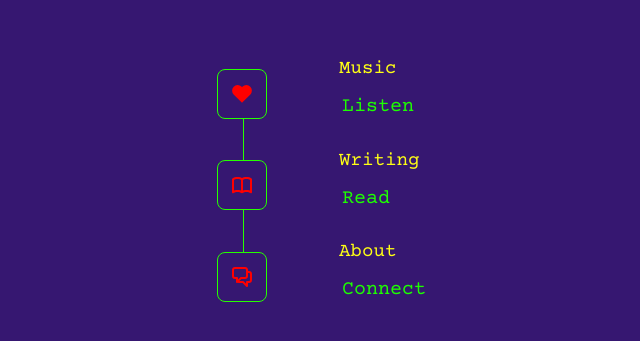
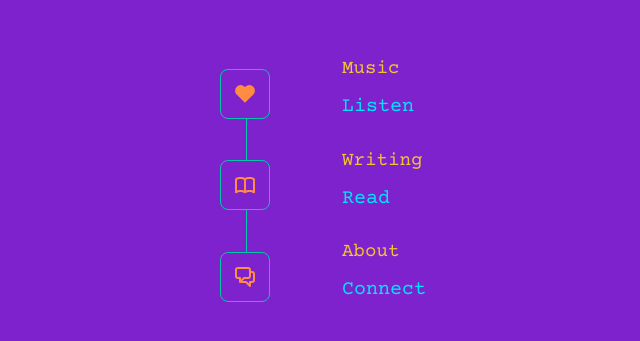
Before and after one commit to pdsabs/plzenjoy, a Vue app: page / in a window 1280 px wide. Shown: the part 215-556 px from the top of the page, without its empty margins (304-944 px from the left). Built offline with nearby package versions, Linux system fonts and the light colour scheme.

Commit message:
Nice color palette

```diff
--- a/src/assets/base.css
+++ b/src/assets/base.css
@@ -10,17 +10,17 @@
     --vt-c-black-soft: #222222;
     --vt-c-black-mute: #282828;
 
-  --vt-c-colorful: #361771;
-  --vt-c-colorful-soft: #401d83;
-  --vt-c-colorful-mute: #472589;
+    --vt-c-colorful: #7e22ce; /* Vibrant purple */
+    --vt-c-colorful-soft: #9b4dee; /* Softer purple */
+    --vt-c-colorful-mute: #6a1bbd; /* Muted purple */
 
-  --vt-c-icon-colorful-1: rgb(255, 0, 0);
+    --vt-c-icon-colorful-1: #ff8c42; /* Vibrant orange */
 
-  --vt-c-divider-colorful-1: rgb(38, 255, 0);
-  --vt-c-divider-colorful-2: rgb(0, 120, 255);
+    --vt-c-divider-colorful-1: #00c9a7; /* Aqua green */
+    --vt-c-divider-colorful-2: #ff5f7e; /* Vibrant pink */
 
-  --vt-c-text-colorful-1: rgb(255, 255, 20);
-  --vt-c-text-colorful-2: rgb(255, 157, 20);
+    --vt-c-text-colorful-1: #f4c430; /* Vibrant yellow */
+    --vt-c-text-colorful-2: #e57373; /* Light red */
     --vt-c-text-light-1: var(--vt-c-black);
     --vt-c-text-dark-1: var(--vt-c-white);
 }
@@ -41,6 +41,7 @@
 
     --section-gap: 160px;
 }
+
 
 /* semantic color variables for this project */
 /*:root {*/
--- a/src/assets/main.css
+++ b/src/assets/main.css
@@ -7,12 +7,15 @@
   font-weight: normal;
 }
 
-a,
-.green {
-  text-decoration: none;
-  color: hsl(113, 100%, 50%);
-  transition: 0.4s;
-  padding: 3px;
+a {
+  color: #00e5ff; /* Bright Cyan */
+  text-decoration: none; /* Optional: Remove underline */
+  transition: color 0.3s ease;
+}
+
+a:hover {
+  color: #c084fc; /* Turquoise for hover effect */
+  text-decoration: underline; /* Add underline on hover for accessibility */
 }
 
 .item-list {
@@ -23,11 +26,7 @@ a,
   align-items: flex-start;
 }
 
-@media (hover: hover) {
-  a:hover {
-    text-decoration: underline;
-  }
-}
+
 
 @media (min-width: 1024px) {
   .vertical-center-flex {
--- a/src/components/NavItem.vue
+++ b/src/components/NavItem.vue
@@ -28,8 +28,8 @@ i {
   display: flex;
   place-items: center;
   place-content: center;
-  width: 64px;
-  height: 64px;
+  width: 32px;
+  height: 32px;
   color: var(--color-icon);
 }
 
```
Lines whose indentation alone changed are shown as unchanged.
